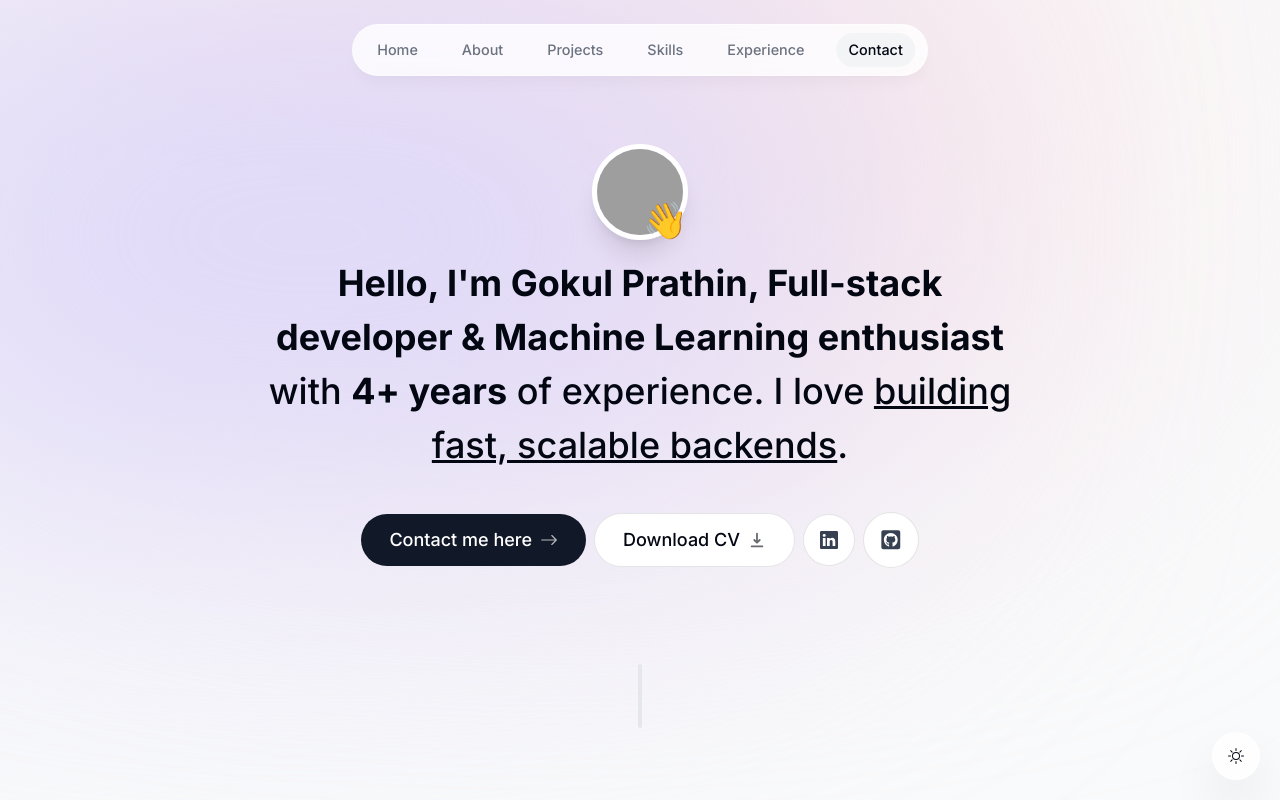
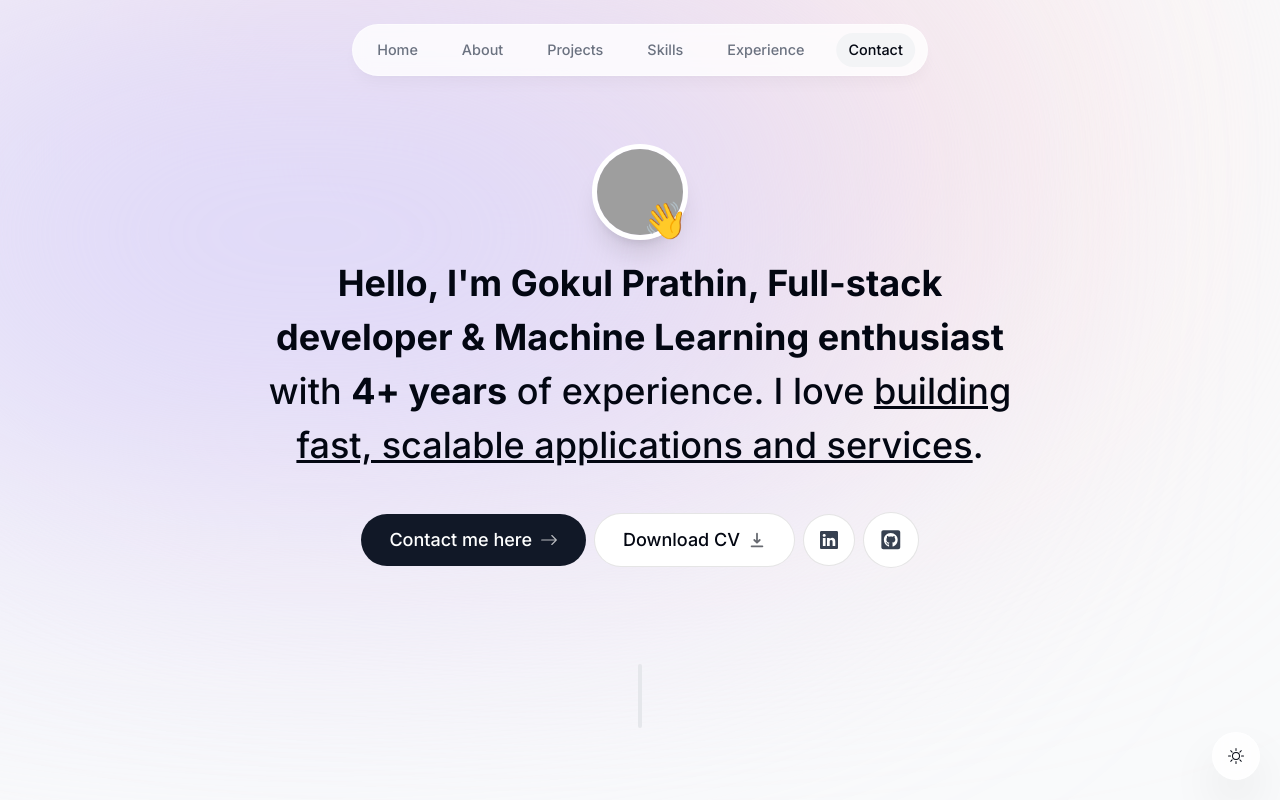
Before and after one commit to gokulprathin8/portolio-new, a Next.js app: page / in a window 1280 px wide. Shown: the top 800 px of the page. Built offline with nearby package versions, Linux system fonts and the light colour scheme; no server answers; grey boxes are pictures that could not be loaded; what @formbricks/js would draw is missing.

Commit message:
chore: updated intro

```diff
--- a/components/intro.tsx
+++ b/components/intro.tsx
@@ -65,7 +65,7 @@ export default function Intro() {
         <span className="font-bold">Hello, I'm Gokul Prathin, </span>{" "}
         <span className="font-bold">Full-stack developer & Machine Learning enthusiast</span> with{" "}
         <span className="font-bold">4+ years</span> of experience. I love{" "}
-        <span className="underline">building fast, scalable backends</span>.
+        <span className="underline">building fast, scalable applications and services</span>.
       </motion.h1>
 
       <motion.div
```
